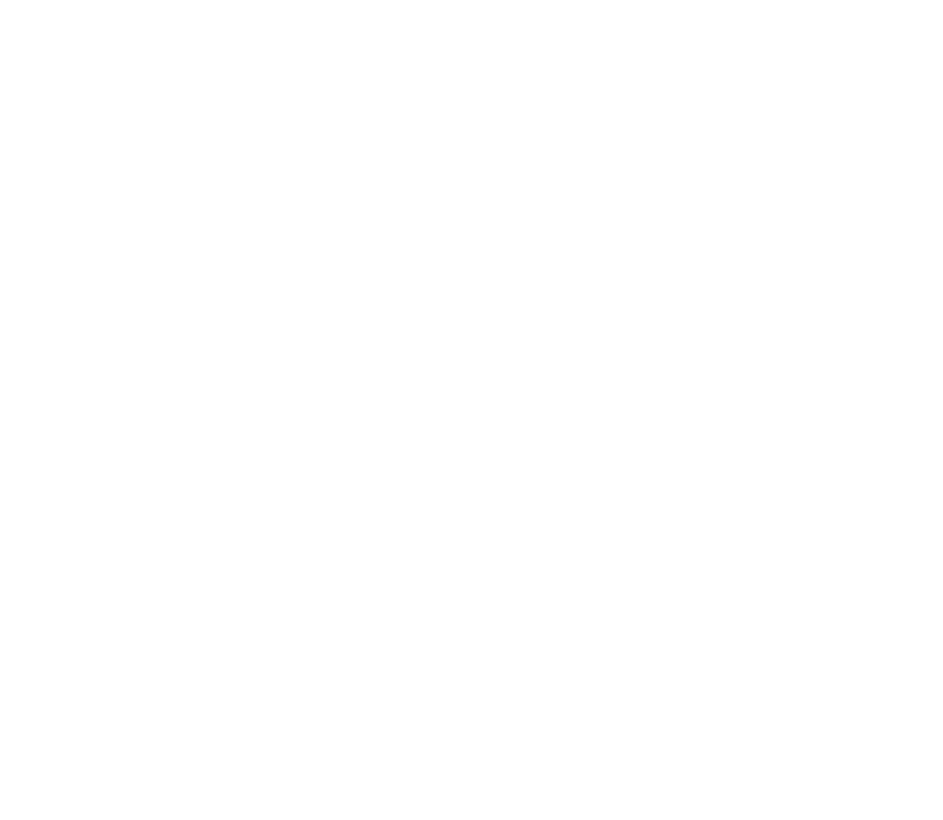
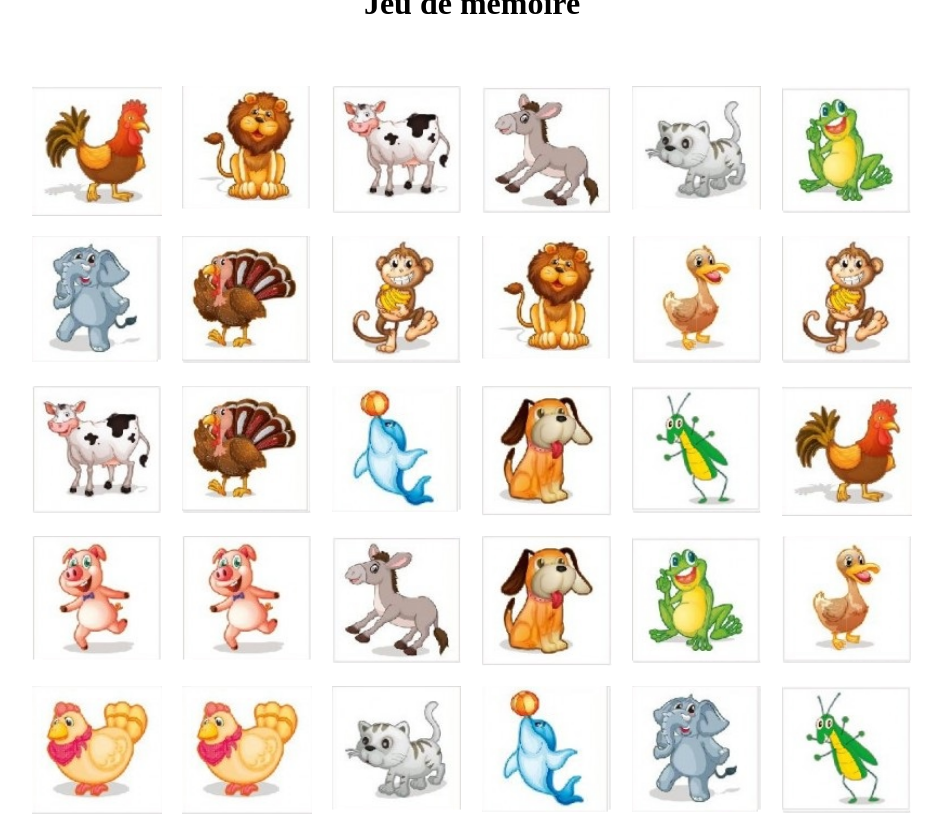
Before and after one commit to ArnaudDefrancq/memory-game, a plain HTML site: page index.html in a window 1280 px wide. Shown: the whole page, without its empty margins (168-1111 px from the left). Drawn offline with Linux system fonts and the light colour scheme.

Commit message:
Logique pour placer les items aléatoirements

```diff
--- a/app.js
+++ b/app.js
@@ -0,0 +1,63 @@
+const container = document.getElementById("container");
+const arrayImg = [
+  "canard",
+  "chat",
+  "chien",
+  "cochon",
+  "coq",
+  "criquet",
+  "dauphin",
+  "dinde",
+  "elephant",
+  "grenouille",
+  "lion",
+  "poule",
+  "singe",
+  "vache",
+  "ane",
+  "canard",
+  "chat",
+  "chien",
+  "cochon",
+  "coq",
+  "criquet",
+  "dauphin",
+  "dinde",
+  "elephant",
+  "grenouille",
+  "lion",
+  "poule",
+  "singe",
+  "vache",
+  "ane",
+];
+let i = arrayImg.length;
+console.log(arrayImg);
+
+const generateRandomArray = () => {
+  while (--i > 0) {
+    let j = Math.floor(Math.random() * (i + 1));
+    let temp = arrayImg[j];
+    arrayImg[j] = arrayImg[i];
+    arrayImg[i] = temp;
+  }
+};
+
+generateRandomArray();
+
+console.log(arrayImg);
+
+const generateCard = () => {
+  arrayImg.forEach((e) => {
+    const imgContainer = document.createElement("div");
+    imgContainer.classList.add("img-container");
+    const img = document.createElement("img");
+    img.setAttribute("src", `./images/img-${e}.png`);
+    img.setAttribute("alt", e);
+    img.classList.add("img-form");
+    imgContainer.appendChild(img);
+    container.appendChild(imgContainer);
+  });
+};
+
+generateCard();
--- a/index.html
+++ b/index.html
@@ -11,6 +11,9 @@
 </head>
 
 <body>
+    <h1>Jeu de memoire</h1>
+    <div class="grid-container" id="container">
+    </div>
 
 </body>
 
--- a/style.css
+++ b/style.css
@@ -0,0 +1,42 @@
+* {
+    padding: 0;
+    margin: 0;
+    box-sizing: border-box;
+}
+
+body {
+    height: 100vh;
+    display: flex;
+    flex-direction: column;
+    justify-content: center;
+    align-items: center;
+}
+
+h1{
+    margin-bottom: 5%;
+}
+
+.grid-container {
+    display: grid;
+    grid-template-columns: repeat(6, 130px);
+    text-align: center;
+    gap: 20px;
+
+}
+
+.img-container {
+   background-image: linear-gradient(230deg, #ffa31f 0, #ff9134 10%, #ff7c43 20%, #ff674d 30%, #ff5055 40%, #ff3858 50%, #e51f59 60%, #cd035b 70%, #b7005d 80%, #a3005f 90%, #920062 100%);
+   height: 130px;
+   width: 100%;
+   transition: 0.4s ease;
+   cursor: pointer;
+}
+
+.img-container:hover {
+    transform: scale(1.1);
+}
+
+.img-form {
+    width: 100%;
+    height: 100%;
+}
```
Also changed, not shown: images/dos-carte.png (added).
